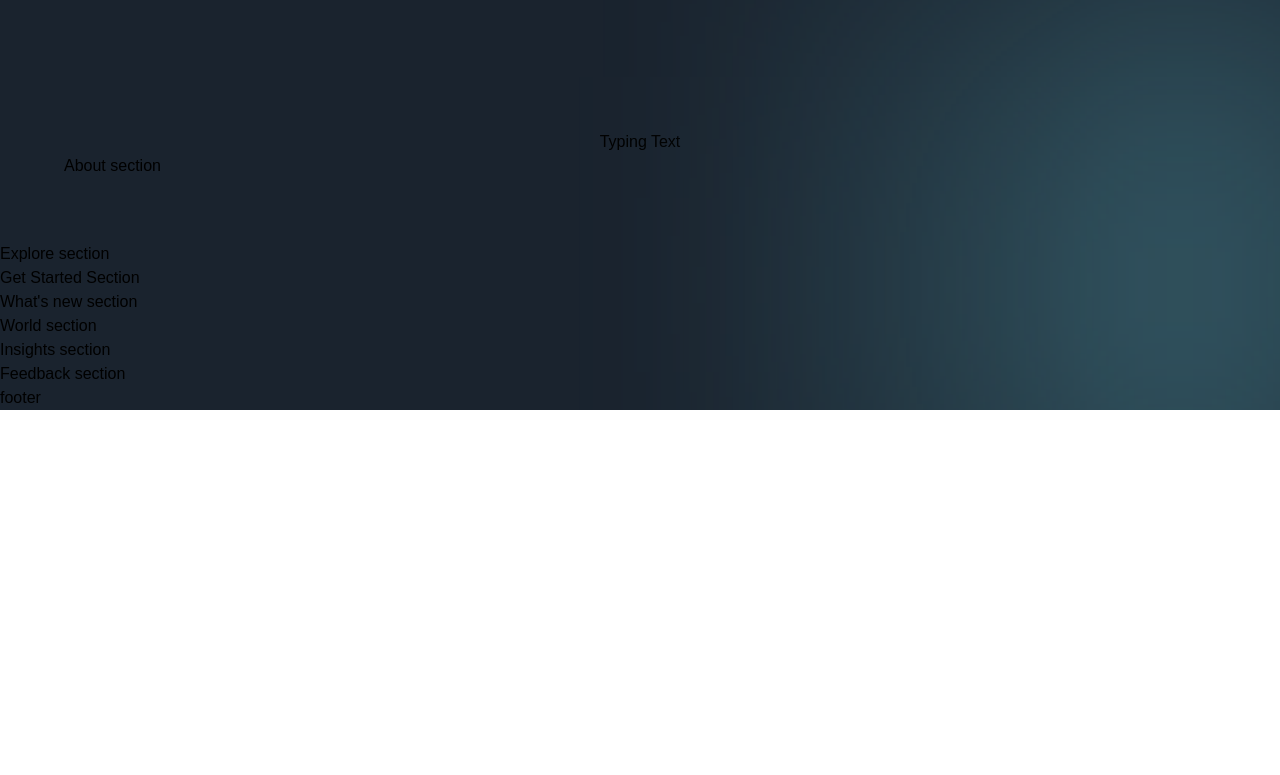
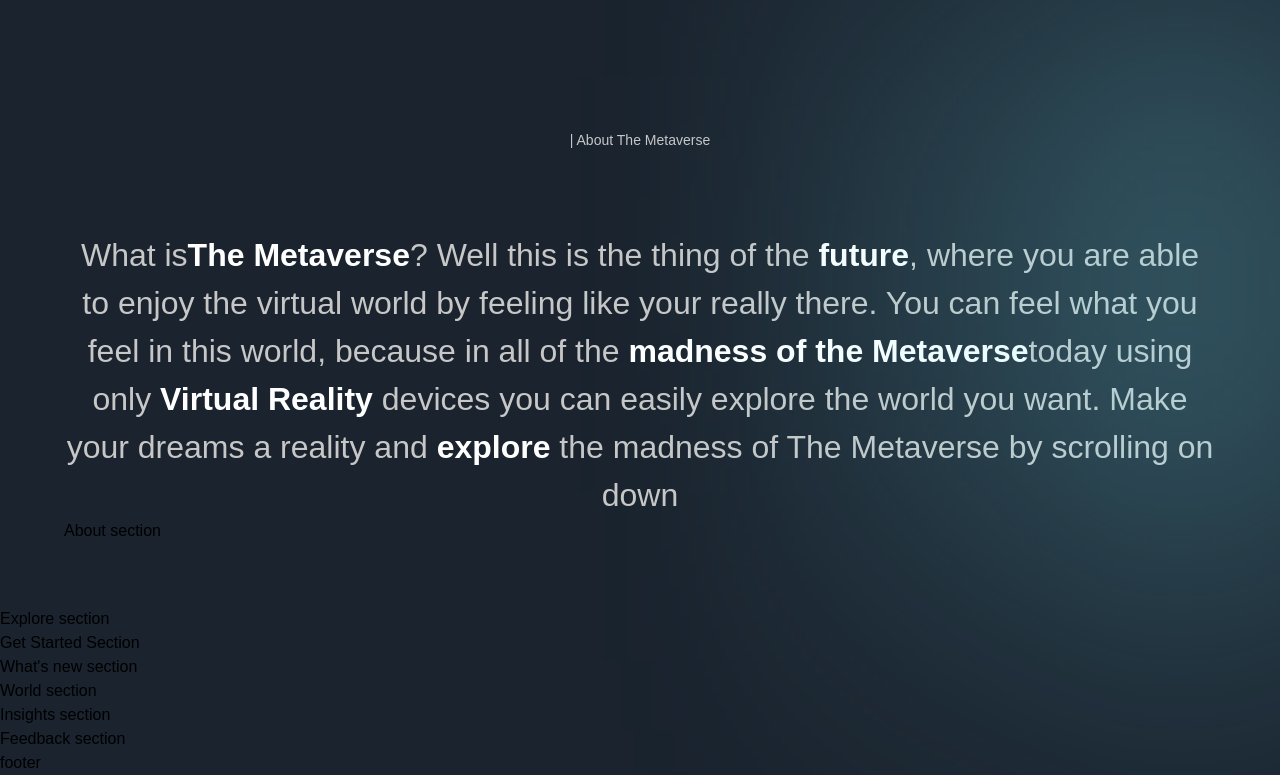
Before and after one commit to mffonua/Modern-Website, a Next.js app: page / in a window 1280 px wide. Shown: the part 1038-1813 px from the top of the page. Before the commit the page ends 1448 px from the top, so only its background shows below. Built offline with nearby package versions, Linux system fonts and the light colour scheme; a web font is replaced by a local one.

Commit message:
added in text about metaverse as well as customtext styling

```diff
--- a/components/CustomTexts.jsx
+++ b/components/CustomTexts.jsx
@@ -1,9 +1,25 @@
 'use client';
+import { motion } from 'framer-motion';
+import { textContainer, textVariant2 } from '../utils/motion';
 
-export const TypingText = () => (
-  <p>Typing Text</p>
+
+
+
+export const TypingText = ({ title, textStyles }) => (
+  <motion.p
+  variants={textContainer}
+  className={`font-normal text-[14px] text-secondary-white ${textStyles}`}>
+
+    {Array.from(title).map((letter, index) => (
+      <motion.span
+      variants={textVariant2} key={index}>
+        {letter === '' ? '\u00A0' : letter}
+      </motion.span>
+    ))}
+    </motion.p>
+
 );
 
-export const TitleText = () => (
+export const TitleText = ({ title, textStyles }) => (
   <h2>Title Text</h2>
 );
--- a/sections/About.jsx
+++ b/sections/About.jsx
@@ -19,6 +19,23 @@ const About = () => (
     viewport={{ once: false, amount: 0.25}}
     className={`${styles.innerWidth} mx-auto ${styles.flexCenter} flex-col`}>
 <TypingText title='| About The Metaverse' textStyles='text-center' />
+    <motion.p variants={fadeIn('up', 'tween', 0.2, 1)}
+    className='mt-[80px] font-normal sm:text-[32px] text-[20px] text-center text-secondary-white'>
+      What is
+     <span className='font-extrabold text-white'>The Metaverse</span>
+      ? Well this is the thing of the
+      <span className='font-extrabold text-white'> future</span>
+      , where you are able to enjoy the virtual world
+      by feeling like your really there. You can feel what you feel in this world, because in all of the
+      <span className='font-extrabold text-white'> madness of the Metaverse</span>
+      today using only
+      <span className='font-extrabold text-white'> Virtual Reality </span>
+       devices you can easily explore the world you want. Make your dreams a reality and
+      <span className='font-extrabold text-white'> explore </span>
+      the madness of The Metaverse
+      by scrolling on down
+
+    </motion.p>
     </motion.div>
     About section
   </section>
```
